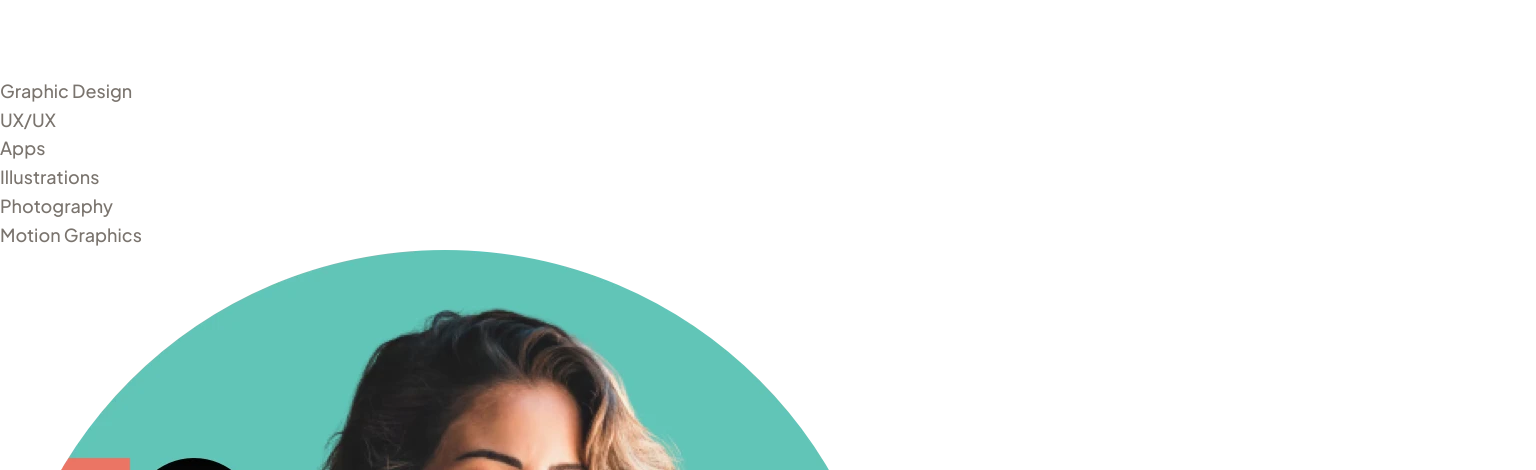
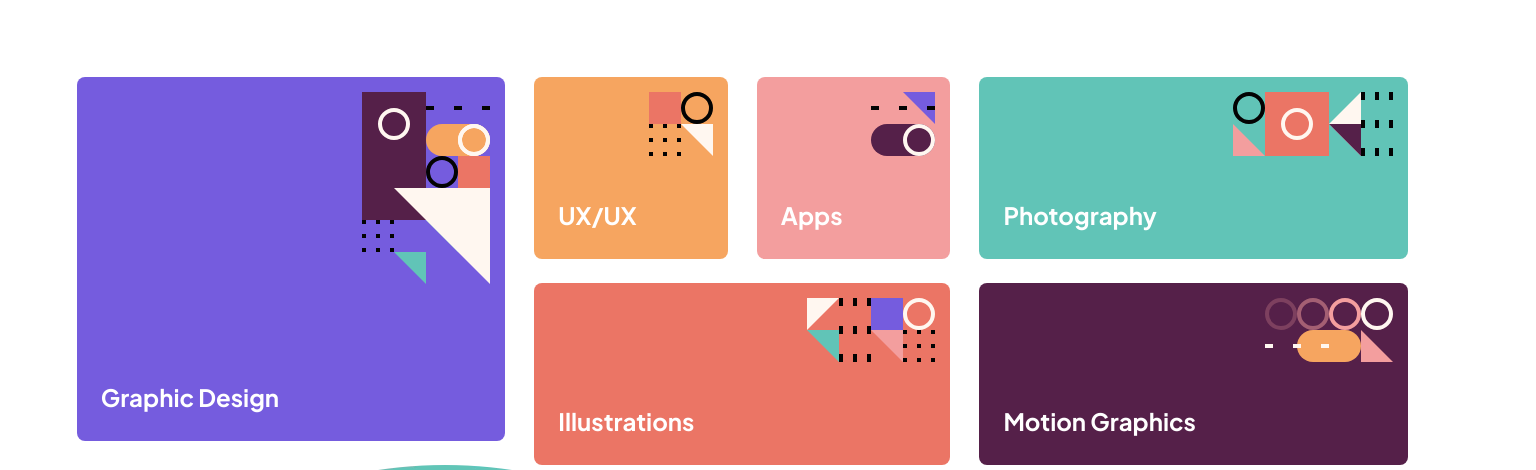
Before and after one commit to bluepersia/single-page-design-portfolio-2, a plain HTML site: page index.html in a window 1536 px wide. Shown: the part 314-784 px from the top of the page. Drawn offline with Linux system fonts and the light colour scheme.

Commit message:
Skills style

```diff
--- a/index.html
+++ b/index.html
@@ -35,13 +35,13 @@
       <div class="skills__skill skills__skill--apps">
         <p class="skills__skill__label">Apps</p>
       </div>
-      <div class="skills__skill skills__skill--Illustrations">
+      <div class="skills__skill skills__skill--illustrations">
         <p class="skills__skill__label">Illustrations</p>
       </div>
-      <div class="skills__skill skills__skill--design">
+      <div class="skills__skill skills__skill--photography">
         <p class="skills__skill__label">Photography</p>
       </div>
-      <div class="skills__skill skills__skill--design">
+      <div class="skills__skill skills__skill--motion">
         <p class="skills__skill__label">Motion Graphics</p>
       </div>
     </div>
--- /dev/null
+++ b/src/sass/_skills.scss
@@ -0,0 +1,183 @@
+
+
+.skills
+ {
+    display: grid;
+    grid-template-columns: 46% 46%;
+    column-gap: 7.2%;
+    row-gap: 1.5em;
+    padding: 0 4.2%;
+
+    &__skill
+    {
+        &__label
+        {
+            color: $color-White;
+            font-size: 24px;
+            font-weight: bold;
+        }
+
+        background-repeat: no-repeat;
+        background-position: top .85em right .85em;
+        border-radius: 8px;
+        display: flex;
+        align-items: end;
+        padding: .85em;
+        height: 182px;
+
+        &--design
+        {
+            grid-column: 1 / -1;
+            grid-row: 1 / 2;
+            background-color: $color-GalacticBlue;
+            background-image: url(../../assets/pattern-graphic-design.svg);
+
+            height: 364px;
+        }
+
+    &--ui
+    {
+        grid-column: 1 / 2;
+        grid-row:  2 / 3;
+        background-color: $color-SummerYellow;
+        background-image: url(../../assets/pattern-ui-ux.svg);
+    }
+
+    &--apps
+    {
+        grid-column: 2 / 3;
+        grid-row: 2 / 3;
+        background-color: $color-Pink;
+        background-image: url(../../assets/pattern-apps.svg);
+    }
+
+    &--illustrations
+    {
+        grid-column: 1 / -1;
+        grid-row: 3 / 4;
+        background-color: $color-LightRed;
+        background-image: url(../../assets/pattern-illustrations.svg);
+    }
+
+    &--photography
+    {
+        grid-column: 1 / -1;
+        grid-row: 4 / 5;
+        background-color: $color-Cyan;
+        background-image: url(../../assets/pattern-photography.svg);
+    }
+
+    &--motion {
+        grid-column: 1 / -1;
+        grid-row: 5 / 6;
+        background-color: $color-DarkPurple;
+        background-image: url(../../assets/pattern-motion-graphics.svg);
+    }
+    }
+
+
+
+ }
+
+
+ @media (min-width:768px)
+ {
+    .skills
+    {
+        grid-template-columns: 48% 22.4% 22.4%;
+        column-gap: 3.4%;
+        row-gap: 1.33em;
+        padding: 0 5%;
+
+        &__skill
+        {
+            padding: 1.33em;
+            &--design
+            {
+                grid-column: 1 / 2;
+                grid-row: 1 / 3;
+            }
+
+            &--ui
+            {
+                grid-column: 2 / 3;
+                grid-row: 1 / 2;
+            }
+
+            &--apps
+            {
+                grid-column: 3 / -1;
+                grid-row: 1 / 2;
+            }
+
+            &--illustrations
+            {
+                grid-column: 2 / -1;
+                grid-row: 2 / 3;
+            }
+
+            &--photography
+            {
+                grid-column: 1 / 2;
+                grid-row: 3 / 4;
+            }
+
+            &--motion
+            {
+                grid-column: 2 / -1;
+                grid-row: 3 / 4;
+            }
+        }
+    }
+
+
+
+ }
+
+
+ @media (min-width:1440px)
+ {
+    .skills {
+        grid-template-columns: 31% 14% 14% 31%;
+        column-gap: 2.1%;
+
+        &__skill
+         {
+            &--design
+            {
+                grid-column: 1 / 2;
+                grid-row: 1 / 3;
+            }
+
+            &--ui
+            {
+                grid-column: 2 / 3;
+                grid-row: 1 / 2;
+            }
+            &--apps
+            {
+                grid-column: 3 / 4;
+                grid-row: 1 / 2;
+            }
+
+            &--photography
+            {
+                grid-column: 4 / 5;
+                grid-row: 1 / 2;
+            }
+
+            &--illustrations
+            {
+                grid-column: 2 / 4;
+                grid-row: 2 / 3;
+            }
+
+            &--motion
+            {
+                grid-column: 4 / -1;
+                grid-row: 2 / 3;
+            }
+         }
+    }
+
+ }
--- a/src/sass/style.scss
+++ b/src/sass/style.scss
@@ -1,3 +1,4 @@
 @import 'base';
 @import 'components';
 @import 'header';
+@import 'skills';
```
Also changed, not shown: src/css/style.css, 1 other file.
